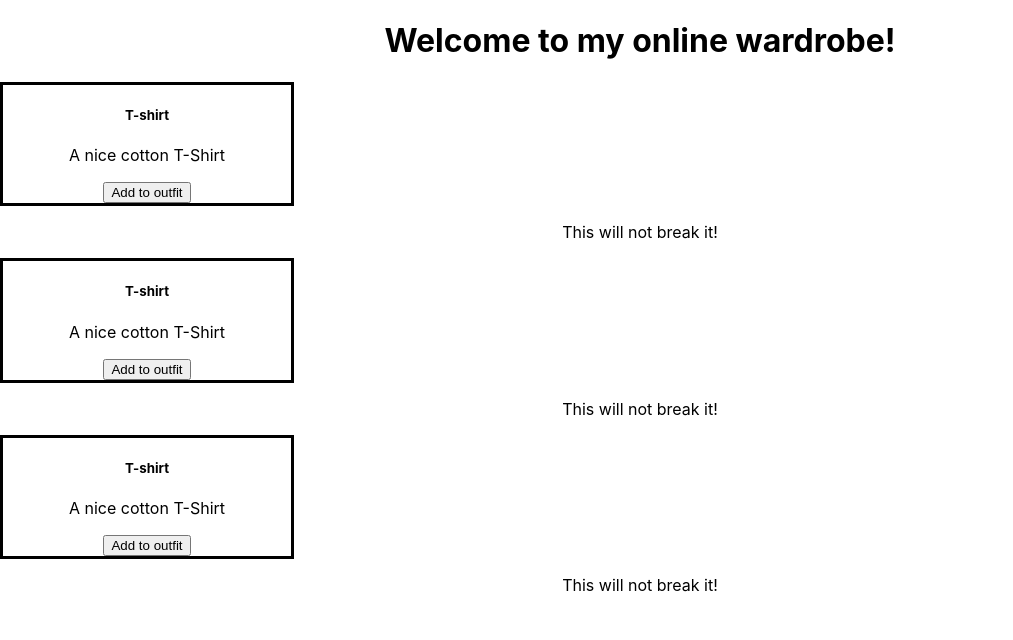
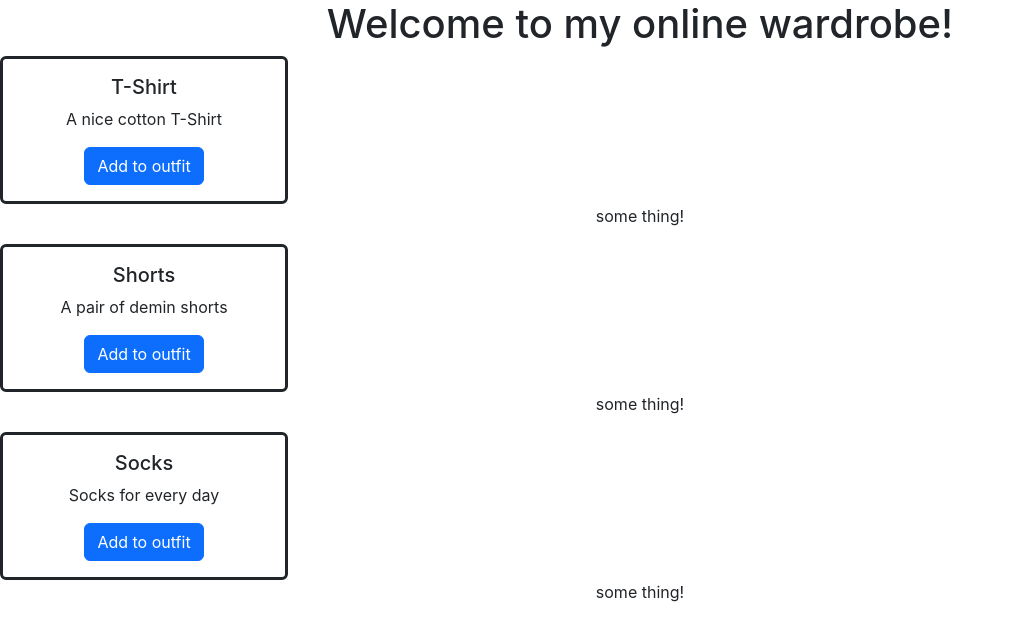
Before and after one commit to adelyanasretdinova/aws_deployment_demo, a React (Create React App) app in the folder my-wardrobe/: page / in a window 1280 px wide. Shown: the top 640 px of the page, without its empty margins (0-1013 px from the left). Built offline with nearby package versions, Linux system fonts and the light colour scheme.

Commit message:
repeating the card three times with different data and bootstrap

```diff
--- a/my-wardrobe/package.json
+++ b/my-wardrobe/package.json
@@ -3,6 +3,7 @@
   "version": "0.1.0",
   "private": true,
   "dependencies": {
+    "bootstrap": "^5.2.1",
     "react": "^18.2.0",
     "react-dom": "^18.2.0",
     "react-scripts": "5.0.1"
--- a/my-wardrobe/src/App.js
+++ b/my-wardrobe/src/App.js
@@ -1,18 +1,55 @@
 import './App.css';
 import Header from './components/Header';
 import Card from './components/Card';
-// Include Bootstrap
-// Array of card items (objects)
-// Function to repeat 3 times: map
-// {} switch to JS in the return function
+
+let tshirt = {
+  color: 'red with orange dotts',
+  price: 25,
+  currency: 'euro',
+  size: 'xl',
+  material: 'cotton',
+  // url: tshirtImg,
+  descrShort: 'T-Shirt',
+  descrLong: 'A nice cotton T-Shirt',
+  season: 'all'
+}
+
+let socks = {
+  color: 'blue',
+  price: 5,
+  currency: 'euro',
+  size: '39',
+  material: 'nylon',
+  // url: socksImg,
+  descrShort: 'Socks',
+  descrLong: 'Socks for every day',
+  season: 'all'
+}
+
+let shorts = {
+  color: 'green',
+  length: 'short',
+  price: 50,
+  currency: 'euro',
+  availabeSizes: ['s', 'm', 'l', 'xl'],
+  material: 'jersey',
+  // url: shortsImg,
+  descrShort: 'Shorts',
+  descrLong: 'A pair of demin shorts',
+  season: 'summer'
+}
+
+let wardrobe = [tshirt, shorts, socks]
+
 const App = () => {
   return (
     <div className="App">
-      {/* Use the component */}
       <Header />
-      <Card />
-      <Card />
-      <Card />
+      {wardrobe.map((element, index) => {
+        return <Card key={index} item={element} fakeProperty={'some thing!'} />
+      })}
+
+
       </div>
   );
 }
--- a/my-wardrobe/src/components/Card.js
+++ b/my-wardrobe/src/components/Card.js
@@ -1,14 +1,14 @@
-const Card = () => {
+const Card = (props) => {
   return (
     <>
     <div className="card" style={{ width: "18rem", border: "solid" }}>
       <div className="card-body">
-        <h5 className="card-title">T-shirt</h5>
-        <p className="card-text">  A nice cotton T-Shirt  </p>
+        <h5 className="card-title">{props.item.descrShort}</h5>
+        <p className="card-text"> {props.item.descrLong} </p>
         <button className="btn btn-primary" id='T-shirt'  >Add to outfit</button>
       </div>
     </div>
-    <p>This will not break it!</p>
+    <p>{props.fakeProperty}</p>
     </>
   )
 }
--- a/my-wardrobe/src/index.js
+++ b/my-wardrobe/src/index.js
@@ -1,5 +1,8 @@
 import React from 'react';
 import ReactDOM from 'react-dom/client';
+// Bootstrap CSS
+import "bootstrap/dist/css/bootstrap.min.css";
+
 import './index.css';
 import App from './App';
 
```
Also changed, not shown: 1 other file (tests, documents, lock files or other folders).
